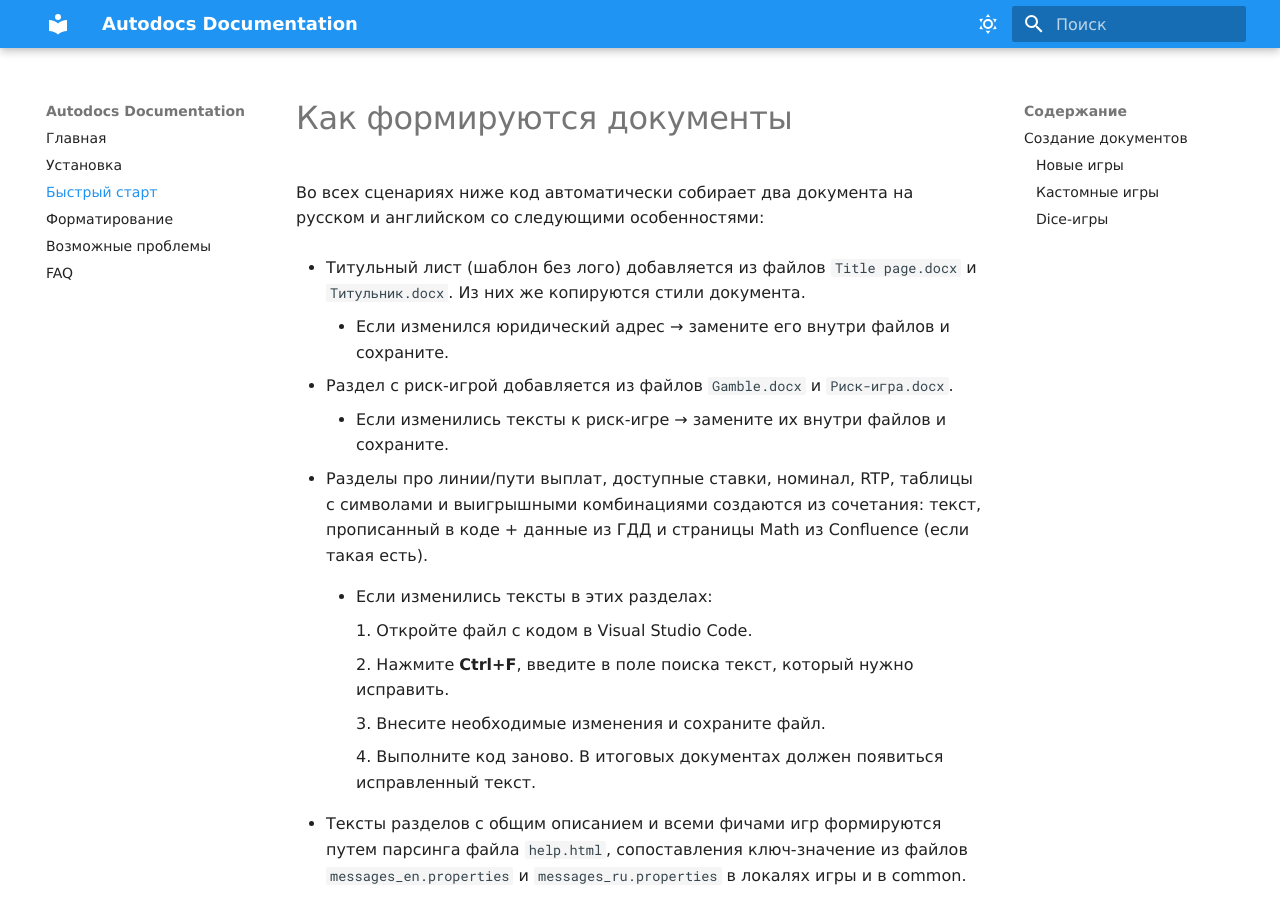
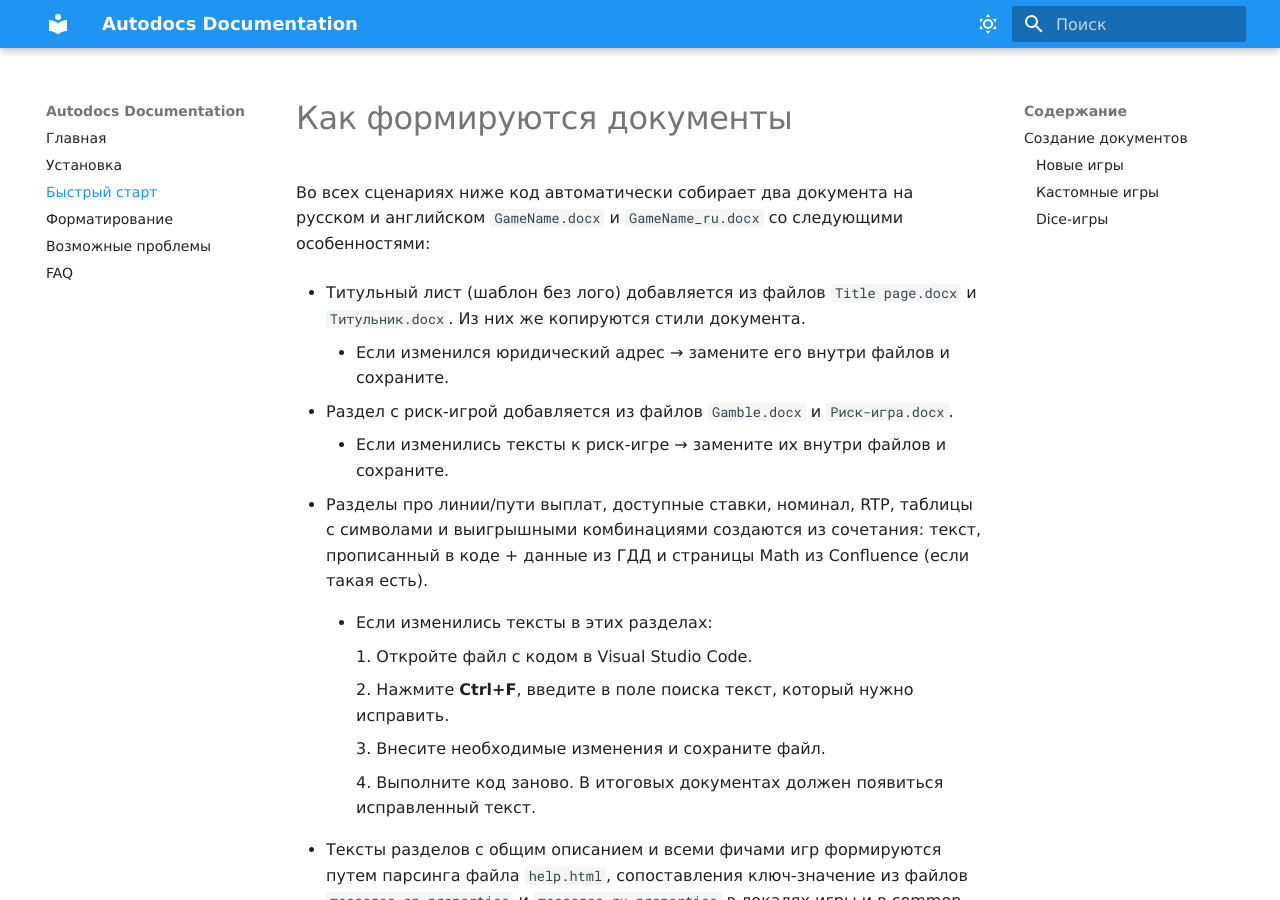
Before and after one commit to lopefre/Documentation, an MkDocs documentation site: the page built from docs/usage.md, in a window 1280 px wide and 900 px high. Built offline with MkDocs 1.6.1 and Material for MkDocs 9.7.7, drawn with Linux system fonts in a browser that asks for light colours; some web fonts are replaced.

Commit message:
Update usage.md

```diff
--- a/docs/usage.md
+++ b/docs/usage.md
@@ -1,6 +1,6 @@
 
 # Как формируются документы
-Во всех сценариях ниже код автоматически собирает два документа на русском и английском со следующими особенностями:
+Во всех сценариях ниже код автоматически собирает два документа на русском и английском `GameName.docx` и `GameName_ru.docx` со следующими особенностями:
 
 - Титульный лист (шаблон без лого) добавляется из файлов `Title page.docx` и `Титульник.docx`. Из них же копируются стили документа.
 
```
